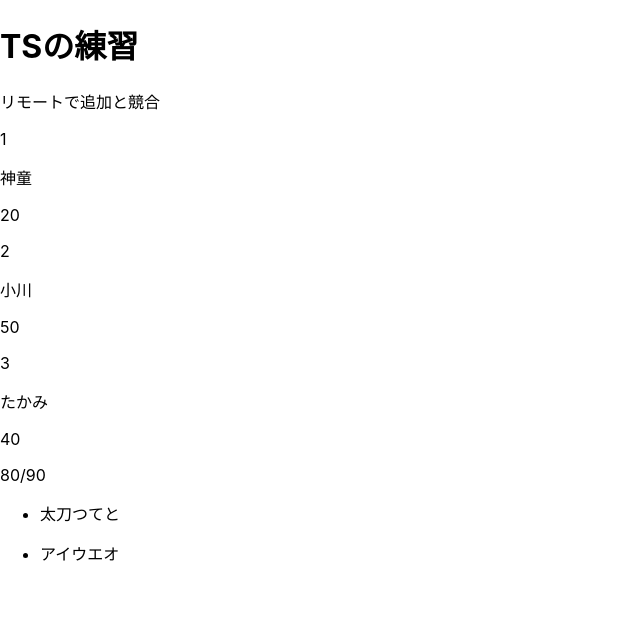
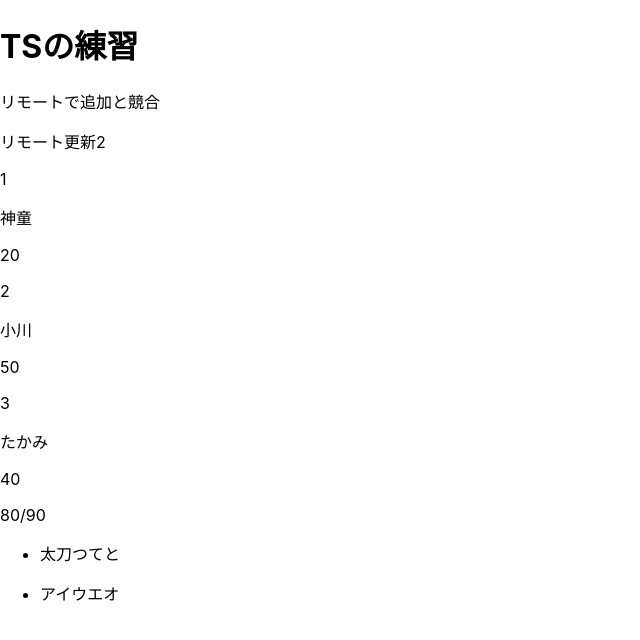
Before and after one commit to shuntaseed/gitpractice, a Next.js app: page / in a window 1280 px wide. Shown: the top 640 px of the page, without its empty margins (0-640 px from the left). Built offline with nearby package versions, Linux system fonts and the light colour scheme.

Commit message:
Update index.tsx

```diff
--- a/pages/index.tsx
+++ b/pages/index.tsx
@@ -30,6 +30,7 @@ return(
   <>
   <h1>TSの練習</h1>
   <p><p>リモートで追加と競合</p></p>
+    リモート更新2
   {state.map(e=>(
     <div>
     {/* <p>{e.id}</p>
```
